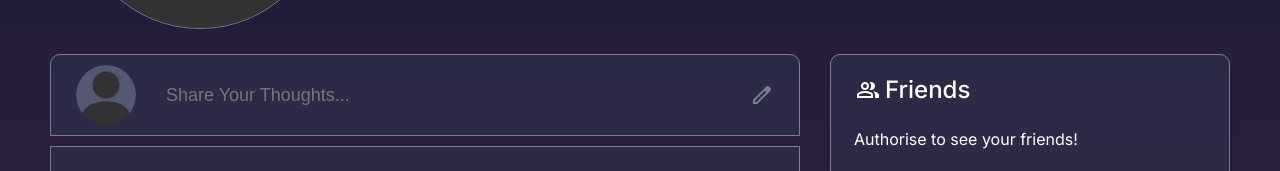
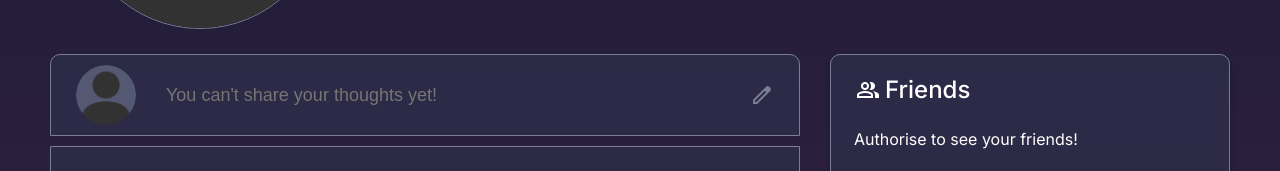
Before and after one commit to Dimitry-dotru/cyber-space, a Next.js app: page / in a window 1280 px wide. Shown: the part 457-628 px from the top of the page. Built offline with nearby package versions, Linux system fonts and the light colour scheme.

Commit message:
fix for game list

```diff
--- a/components/GamesList/index.tsx
+++ b/components/GamesList/index.tsx
@@ -56,11 +56,11 @@ const GamesList: React.FC<GamesListProps> = ({ steamUser }) => {
       {!steamUser && <span style={{ alignSelf: "flex-start" }}>Authorise to see your friends!</span>}
 
       {/* {steamUser && <> */}
-        {/* если авторизован, но пока нету данных о играх, отобразить загрузку */}
-        {!gamesList && steamUser && <span style={{ alignSelf: "flex-start" }}>Loading...</span>}
-        {/* и когда игры были получены, выводим их */}
-        {gamesElements}
-        {/* {gamesList && <>
+      {/* если авторизован, но пока нету данных о играх, отобразить загрузку */}
+      {!gamesList && steamUser && <span style={{ alignSelf: "flex-start" }}>Loading...</span>}
+      {/* и когда игры были получены, выводим их */}
+      {gamesElements}
+      {/* {gamesList && <>
           {!gamesList.length && "You haven’t games yet..."}
           {gamesList.length &&
             gamesList.map(el => {
@@ -96,6 +96,8 @@ const getLastTimePlayed = (seconds: number) => {
   const diffDays = Math.floor(Math.abs(date - currentDate) / (1000 * 60 * 60 * 24));
 
   switch (true) {
+    case seconds === 0:
+      return "Never";
     case diffDays < 1:
       return "Today";
     case diffDays === 1:
@@ -111,9 +113,8 @@ const GameElement: React.FC<GameElementProps> = ({ steamid, gameListEl }) => {
   const [achievements, setAchievements] = React.useState<null | countendAchievementsProps>(null);
 
   const mathHours = gameListEl.playtime_forever / 60;
-  const totalPlayTime = mathHours <= 1 ? `${mathHours.toFixed(2)} min` : `${Math.ceil(mathHours)}h`;
+  const totalPlayTime = mathHours < 1 ? `${mathHours.toFixed(2)} min` : `${Math.ceil(mathHours)}h`;
   const lastPlayed = getLastTimePlayed(gameListEl.rtime_last_played);
-
 
   React.useEffect(() => {
     const func = async () => {
--- a/components/ShareYourThoughts/index.tsx
+++ b/components/ShareYourThoughts/index.tsx
@@ -12,7 +12,7 @@ const ShareYourThoughts: React.FC<ShareYourThoughtsProps> = ({ steamUser }) => {
   return <div className="posts-container">
     <div className="input-logo-container">
       <img src={steamUser ? steamUser.avatarfull : userLogo.src} className="profile-picture" />
-      <input type="text" id="searchInput" placeholder="Share Your Thoughts..." />
+      <input disabled={!steamUser} type="text" id="searchInput" placeholder={steamUser ? "Share Your Thoughts...": "You can't share your thoughts yet!"} />
     </div>
     <span className="material-symbols-outlined">edit</span>
   </div>;
```
